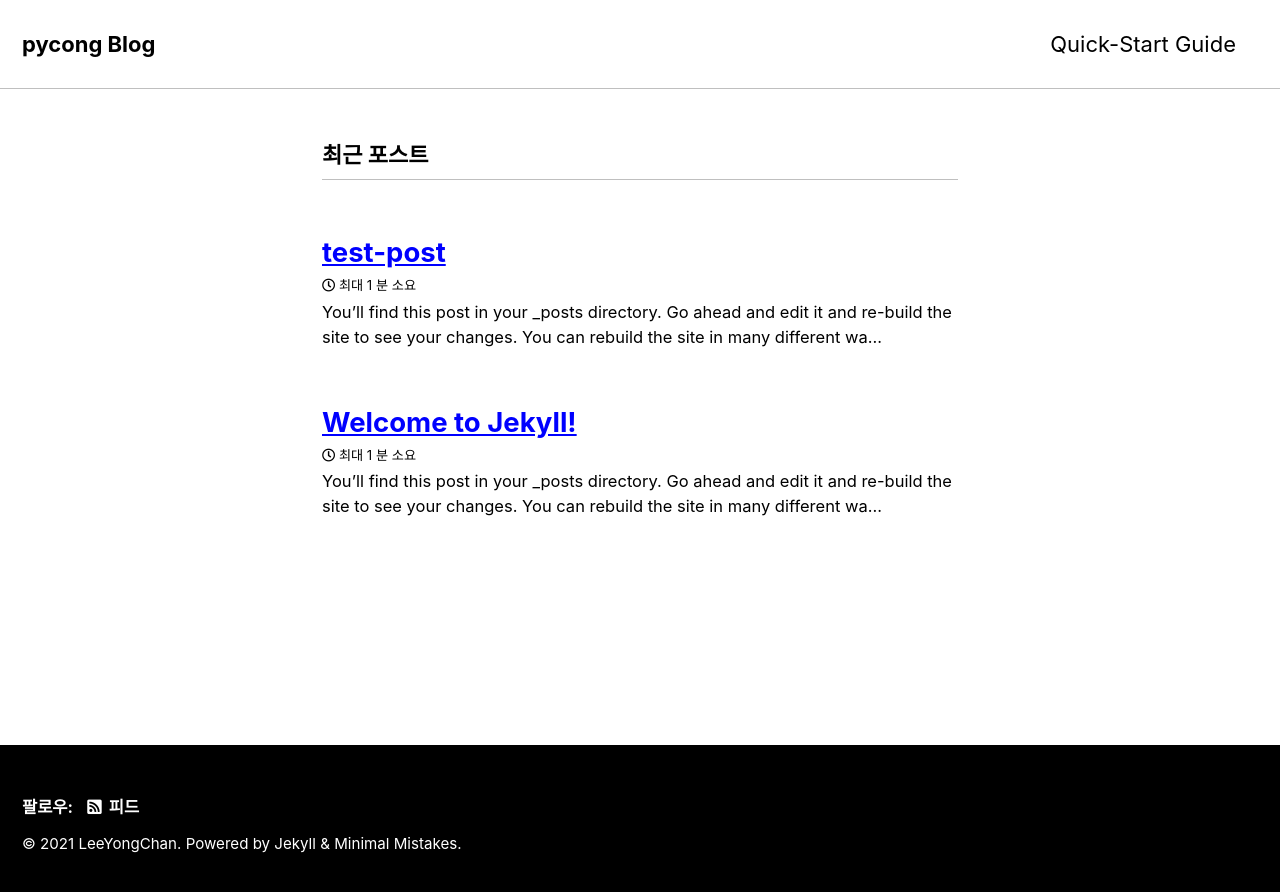
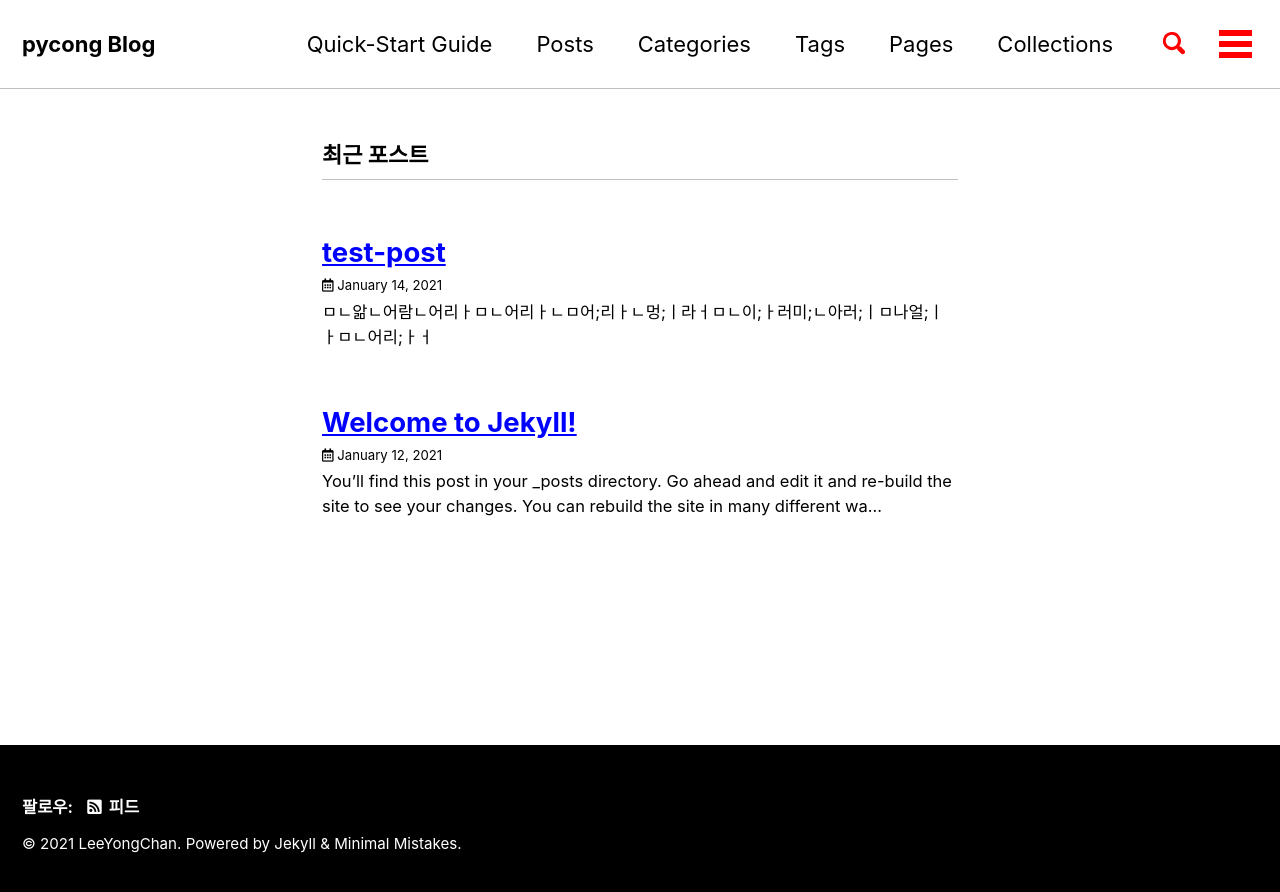
Before and after one commit to fjdkslrn2/pycong.github.io, a Jekyll site: the page built from index.markdown, in a window 1280 px wide. Shown: the top 892 px of the page. Built offline with Jekyll 4.4.1, drawn with Linux system fonts in a browser that asks for light colours; cached includes are drawn as plain includes; the list of posts is cut into pages by our own code.

Commit message:
페이지 상단 메뉴/테스트로 포스트 하나/이외에 설정 ...

```diff
--- a/_config.yml
+++ b/_config.yml
@@ -21,7 +21,7 @@ title_separator          : "-"
 subtitle                 : # site tagline that appears below site title in masthead
 name                     : "LeeYongChan"
 description              : ""
-url                      : pycong.test.com # the base hostname & protocol for your site e.g. "https://mmistakes.github.io"
+url                      : # the base hostname & protocol for your site e.g. "https://mmistakes.github.io"
 baseurl                  : # the subpath of your site, e.g. "/blog"
 repository               : # GitHub username/repo-name e.g. "mmistakes/minimal-mistakes"
 teaser                   : # path of fallback teaser image, e.g. "/assets/images/500x300.png"
@@ -51,7 +51,7 @@ reCaptcha:
   secret                 :
 atom_feed:
   path                   : # blank (default) uses feed.xml
-search                   : # true, false (default)
+search                   : true # true, false (default)
 search_full_content      : # true, false (default)
 search_provider          : # lunr (default), algolia, google
 algolia:
@@ -275,7 +275,14 @@ defaults:
     values:
       layout: single
       author_profile: true
-      read_time: true
+      read_time: # true
       comments: # true
       share: true
       related: true
+      show_date: true #변경. 메인 포스트에 시간 나오게
+
+
+
+
+# 구글 네이버 웹마스터 도구 같은 것도 있다.  ->  검색했을때 나오게 하는건가??
+# 나중에 좌측 사이드바 카테고리화 할때 사용    https://mmistakes.github.io/minimal-mistakes/docs/layouts/#custom-sidebar-navigation-menu
--- a/_posts/2021-01-14-test-post.md
+++ b/_posts/2021-01-14-test-post.md
@@ -1,7 +1,6 @@
 ---
-layout: splash
+layout: post
 title:  "test-post"
 date:   2021-01-14 22:22:38 +0900
 ---
-
-You’ll find this post in your `_posts` directory. Go ahead and edit it and re-build the site to see your changes. You can rebuild the site in many different ways, but the most common way is to run `jekyll serve`, which launches a web server and auto-regenerates your site when a file is updated.
+ㅁㄴ앎ㄴ어람ㄴ어리ㅏㅁㄴ어리ㅏㄴㅁ어;리ㅏㄴ멍;ㅣ라ㅓㅁㄴ이;ㅏ러미;ㄴ아러;ㅣㅁ나얼;ㅣㅏㅁㄴ어리;ㅏㅓ
```
Also changed, not shown: _data/navigation.yml (+15 -10 lines), assets/images/logo.jpg (added).
